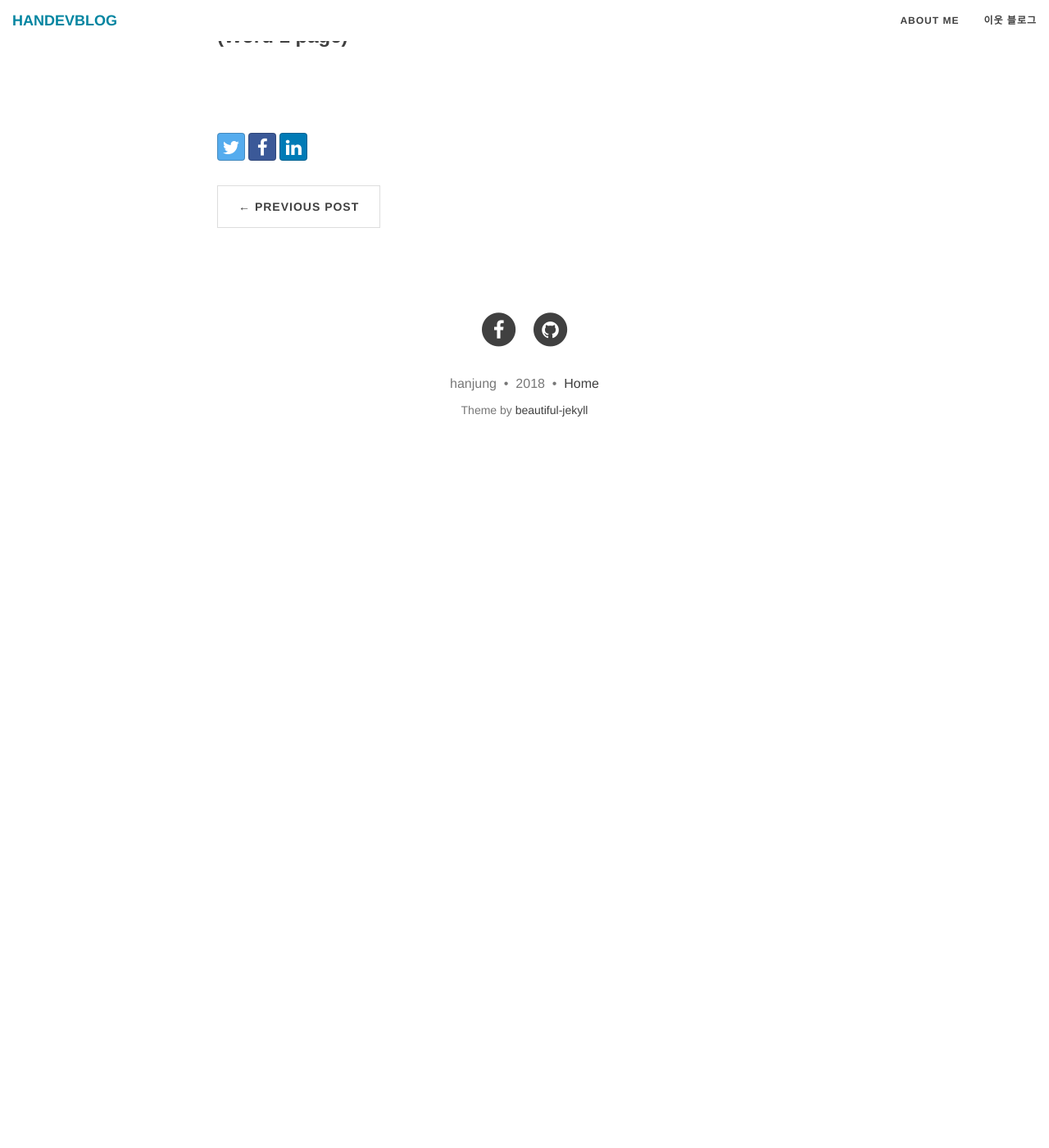
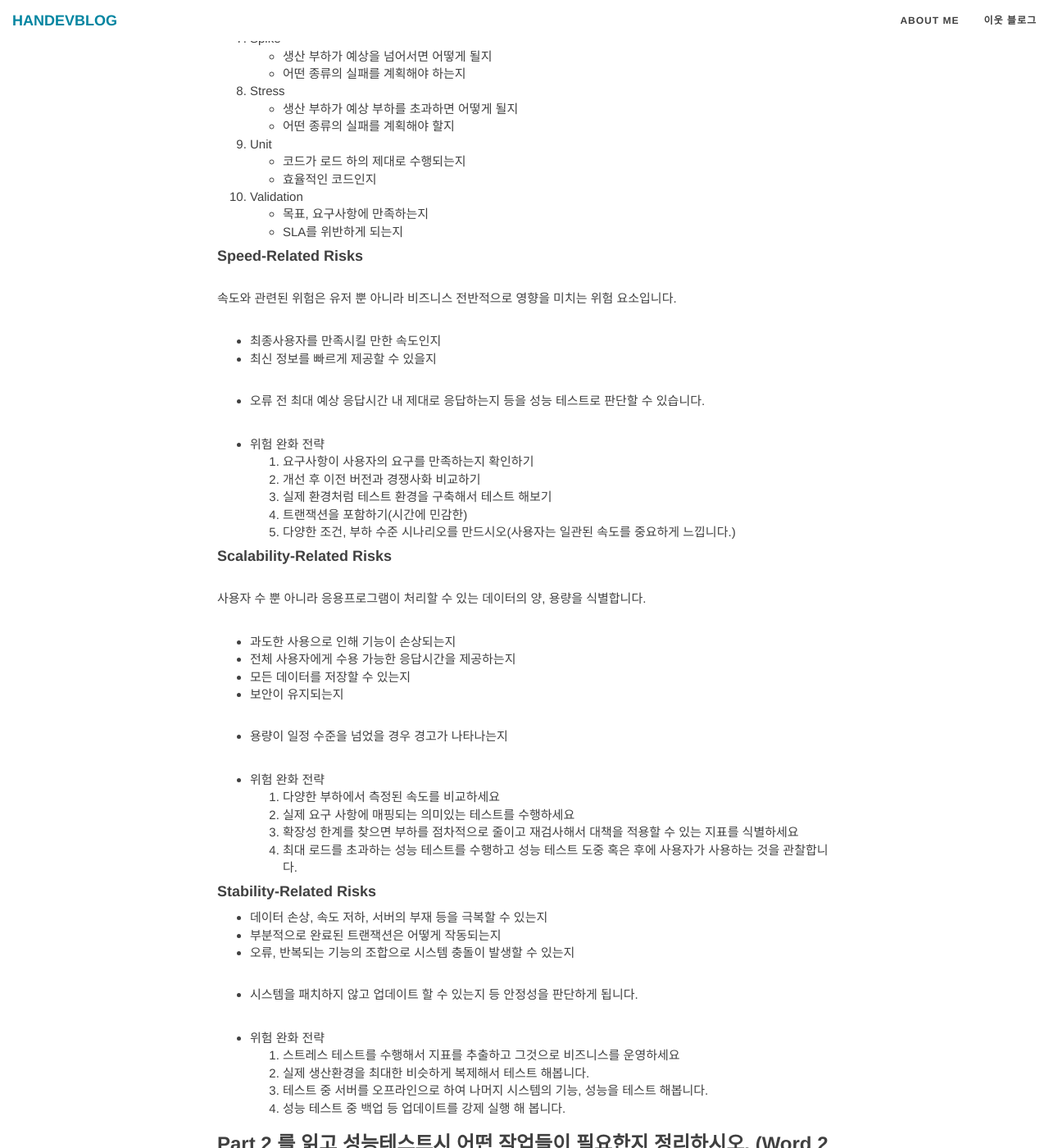
Before and after one commit to hanjungv/hanjungv.github.io, a Jekyll site: the page built from _posts/2018-2/28/2018-02-28-1_TEST_performanceTesting.markdown, in a window 1280 px wide and 1400 px high, scrolled down 3867 px. Shown: the whole window at 82% size. Built offline with Jekyll 4.4.1, drawn with Linux system fonts in a browser that asks for light colours; nearby versions of some CDN libraries; comment, search, counter and statistics services are not loaded; before the commit the page ends 4428 px from its top, so only the background shows below that; some of the changed text lies outside the part shown.

Commit message:
chapter 3 performance testing post

```diff
--- a/_posts/2018-2/28/2018-02-28-1_TEST_performanceTesting.markdown
+++ b/_posts/2018-2/28/2018-02-28-1_TEST_performanceTesting.markdown
@@ -138,10 +138,80 @@ baseline은
   * 제품의 속도, 확장성 등을 테스트
 
 
+### Chapter 3 을 읽고 성능테스트시에 어떤 위험사항이 있는지 정리하시오. (Word 1 page 분량)
+
+#### 성능테스트 타입에 따라 해결될 수 있는 위험들
+1. Capacity
+  * 시스템 용량이 최대로드, 정상 조건에서 만족하는지
+2. Component
+  * 컴퍼넌트가 합리적으로 최적화 되어있는지
+  * 성능 문제가 컴퍼넌트로 인해 발생하는지
+3. Endurance
+  * 시간이 지나도 성능이 일관적인지
+  * 느리게 성장하는 문제가 있지 않은지
+4. Investigation
+  * 미래의 테스트와 어떻게 비교해야하는지
+  * 시간 경과에 따른 실적 추이는 어떻게 하는지
+5. Load
+  * 네트워크, 데이터베이스, 파일 서버에서 처리할 수 있는 양은 얼마나 되는지
+6. Smoke
+  * 추가 성능테스트를 위해 빌드를 구성할 준비가 되었는지
+  * 이 빌드가 마지막 것보다 성능이 향상 되었는지
+7. Spike
+  * 생산 부하가 예상을 넘어서면 어떻게 될지
+  * 어떤 종류의 실패를 계획해야 하는지
+8. Stress
+  * 생산 부하가 예상 부하를 초과하면 어떻게 될지
+  * 어떤 종류의 실패를 계획해야 할지
+9. Unit
+  * 코드가 로드 하의 제대로 수행되는지
+  * 효율적인 코드인지
+10. Validation
+  * 목표, 요구사항에 만족하는지
+  * SLA를 위반하게 되는지
+
+#### Speed-Related Risks
+속도와 관련된 위험은 유저 뿐 아니라 비즈니스 전반적으로 영향을 미치는 위험 요소입니다.
+- 최종사용자를 만족시킬 만한 속도인지
+- 최신 정보를 빠르게 제공할 수 있을지
+- 오류 전 최대 예상 응답시간 내 제대로 응답하는지
+등을 성능 테스트로 판단할 수 있습니다.
+
+* 위험 완화 전략
+  1. 요구사항이 사용자의 요구를 만족하는지 확인하기
+  2. 개선 후 이전 버전과 경쟁사화 비교하기
+  3. 실제 환경처럼 테스트 환경을 구축해서 테스트 해보기
+  4. 트랜잭션을 포함하기(시간에 민감한)
+  5. 다양한 조건, 부하 수준 시나리오를 만드시오(사용자는 일관된 속도를 중요하게 느낍니다.)
+
+#### Scalability-Related Risks
+사용자 수 뿐 아니라 응용프로그램이 처리할 수 있는 데이터의 양, 용량을 식별합니다.
+- 과도한 사용으로 인해 기능이 손상되는지
+- 전체 사용자에게 수용 가능한 응답시간을 제공하는지
+- 모든 데이터를 저장할 수 있는지
+- 보안이 유지되는지
+- 용량이 일정 수준을 넘었을 경우 경고가 나타나는지
+
+* 위험 완화 전략
+  1. 다양한 부하에서 측정된 속도를 비교하세요
+  2. 실제 요구 사항에 매핑되는 의미있는 테스트를 수행하세요
+  3. 확장성 한계를 찾으면 부하를 점차적으로 줄이고 재검사해서 대책을 적용할 수 있는 지표를 식별하세요
+  4. 최대 로드를 초과하는 성능 테스트를 수행하고 성능 테스트 도중 혹은 후에 사용자가 사용하는 것을 관찰합니다.
+
+#### Stability-Related Risks
+- 데이터 손상, 속도 저하, 서버의 부재 등을 극복할 수 있는지
+- 부분적으로 완료된 트랜잭션은 어떻게 작동되는지
+- 오류, 반복되는 기능의 조합으로 시스템 충돌이 발생할 수 있는지
+- 시스템을 패치하지 않고 업데이트 할 수 있는지
+등 안정성을 판단하게 됩니다.
+
+* 위험 완화 전략
+  1. 스트레스 테스트를 수행해서 지표를 추출하고 그것으로 비즈니스를 운영하세요
+  2. 실제 생산환경을 최대한 비슷하게 복제해서 테스트 해봅니다.
+  3. 테스트 중 서버를 오프라인으로 하여 나머지 시스템의 기능, 성능을 테스트 해봅니다.
+  4. 성능 테스트 중 백업 등 업데이트를 강제 실행 해 봅니다.
 
 
-
-### Chapter 3 을 읽고 성능테스트시에 어떤 위험사항이 있는지 정리하시오. (Word 1 page 분량)
 
 ### Part 2 를 읽고 성능테스트시 어떤 작업들이 필요한지 정리하시오. (Word 2 page 분량)
 
```
